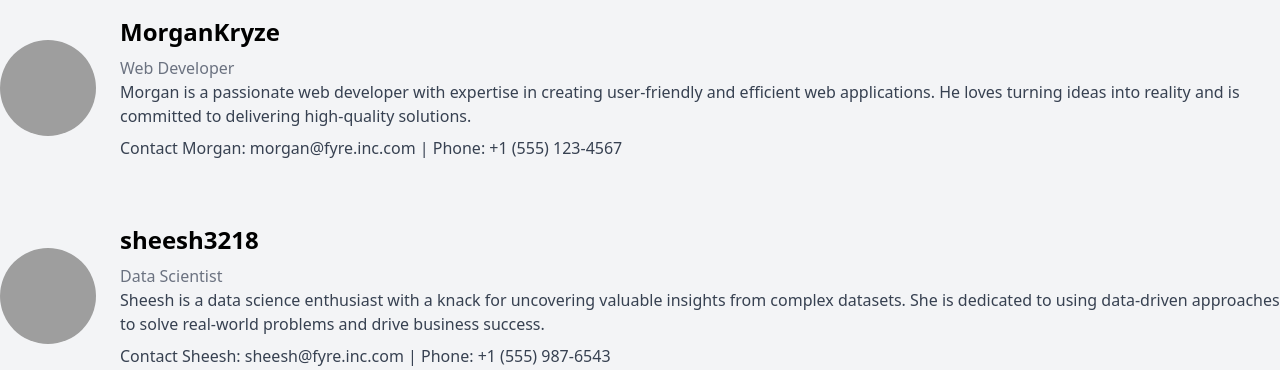
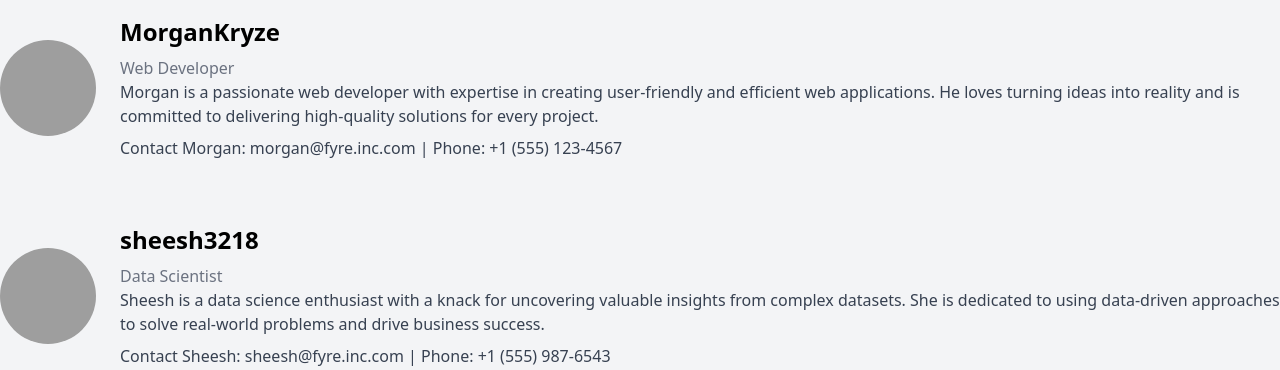
Before and after one commit to MorganKryze/Fyre, a Django app: page /contact/ in a window 1280 px wide. Shown: the part 248-618 px from the top of the page. Run offline with Django 5.2, Linux system fonts and the light colour scheme; grey boxes are pictures that could not be loaded.

Commit message:
📖 minor fix

```diff
--- a/src/fyre/fyre_app/templates/contact.html
+++ b/src/fyre/fyre_app/templates/contact.html
@@ -11,7 +11,9 @@
   </head>
   <body class="bg-gray-100 font-sans flex flex-col min-h-screen mt-20">
     <!-- Navigation -->
-    <nav class="bg-gradient-to-r from-blue-500 via-blue-500 to-blue-700 p-4 text-white fixed top-0 w-full z-50">
+    <nav
+      class="bg-gradient-to-r from-blue-500 via-blue-500 to-blue-700 p-4 text-white fixed top-0 w-full z-50"
+    >
       <div class="container mx-auto flex justify-center items-center">
         <!-- Logo -->
         {% load static %}
@@ -49,12 +51,13 @@
           <p class="text-gray-700">
             Morgan is a passionate web developer with expertise in creating
             user-friendly and efficient web applications. He loves turning ideas
-            into reality and is committed to delivering high-quality solutions.
+            into reality and is committed to delivering high-quality solutions
+            for every project.
           </p>
           <p class="text-gray-700 mt-2">
             Contact Morgan:
-            <a class="hover:underline">morgan@fyre.inc.com</a> | Phone:
-            +1 (555) 123-4567
+            <a class="hover:underline">morgan@fyre.inc.com</a> | Phone: +1 (555)
+            123-4567
           </p>
         </div>
       </div>
@@ -79,8 +82,8 @@
           </p>
           <p class="text-gray-700 mt-2">
             Contact Sheesh:
-            <a class="hover:underline">sheesh@fyre.inc.com</a> | Phone:
-            +1 (555) 987-6543
+            <a class="hover:underline">sheesh@fyre.inc.com</a> | Phone: +1 (555)
+            987-6543
           </p>
         </div>
       </div>
@@ -105,8 +108,8 @@
           </p>
           <p class="text-gray-700 mt-2">
             Contact Maili:
-            <a class="hover:underline">maili@fyre.inc.com</a> | Phone:
-            +1 (555) 789-0123
+            <a class="hover:underline">maili@fyre.inc.com</a> | Phone: +1 (555)
+            789-0123
           </p>
         </div>
       </div>
```
